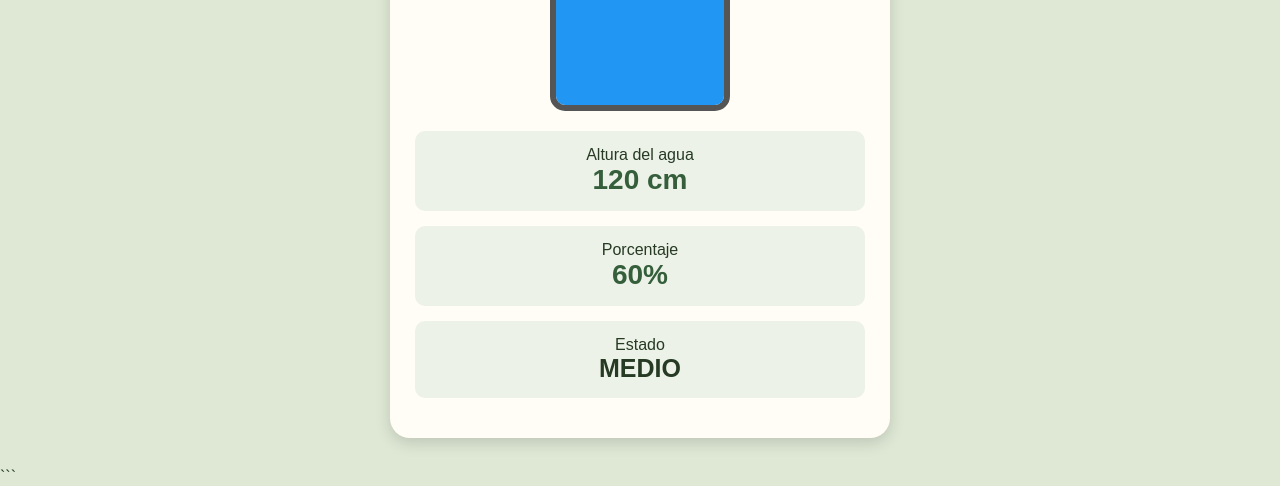
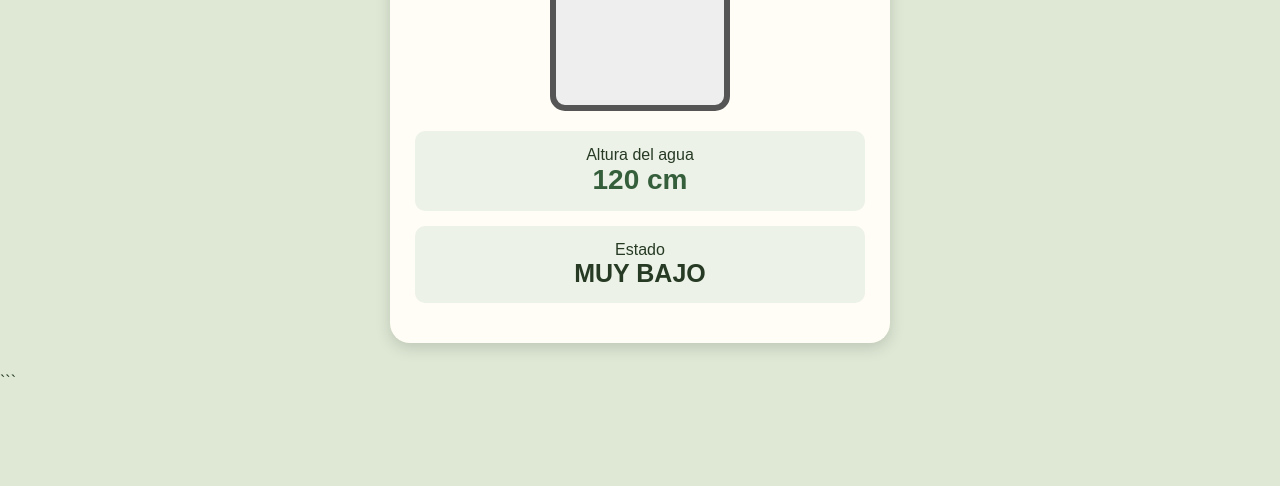
Before and after one commit to facundoesc38-blip/elchanar1, a plain HTML site: page index.html in a window 1280 px wide. Shown: the part 468-954 px from the top of the page. After the commit the page ends 859 px from the top, so only its background shows below. Drawn offline with Linux system fonts and the light colour scheme.

Commit message:
Update index.html

```diff
--- a/index.html
+++ b/index.html
@@ -124,11 +124,6 @@
     </div>
 
     <div class="dato">
-        <div>Porcentaje</div>
-        <div class="valor" id="porcentaje">0%</div>
-    </div>
-
-    <div class="dato">
         <div>Estado</div>
         <div class="estado" id="estado">MUY BAJO</div>
     </div>
```
